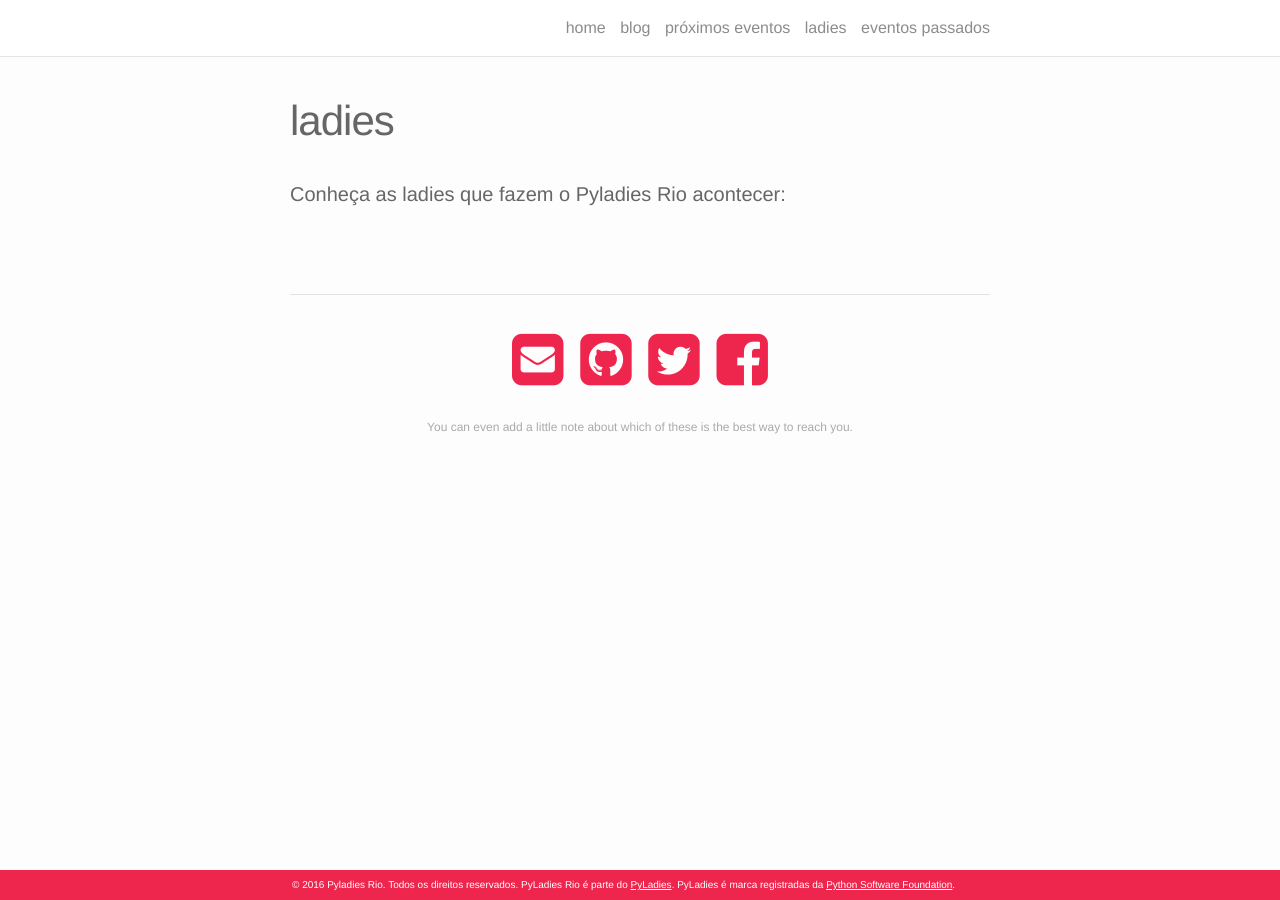
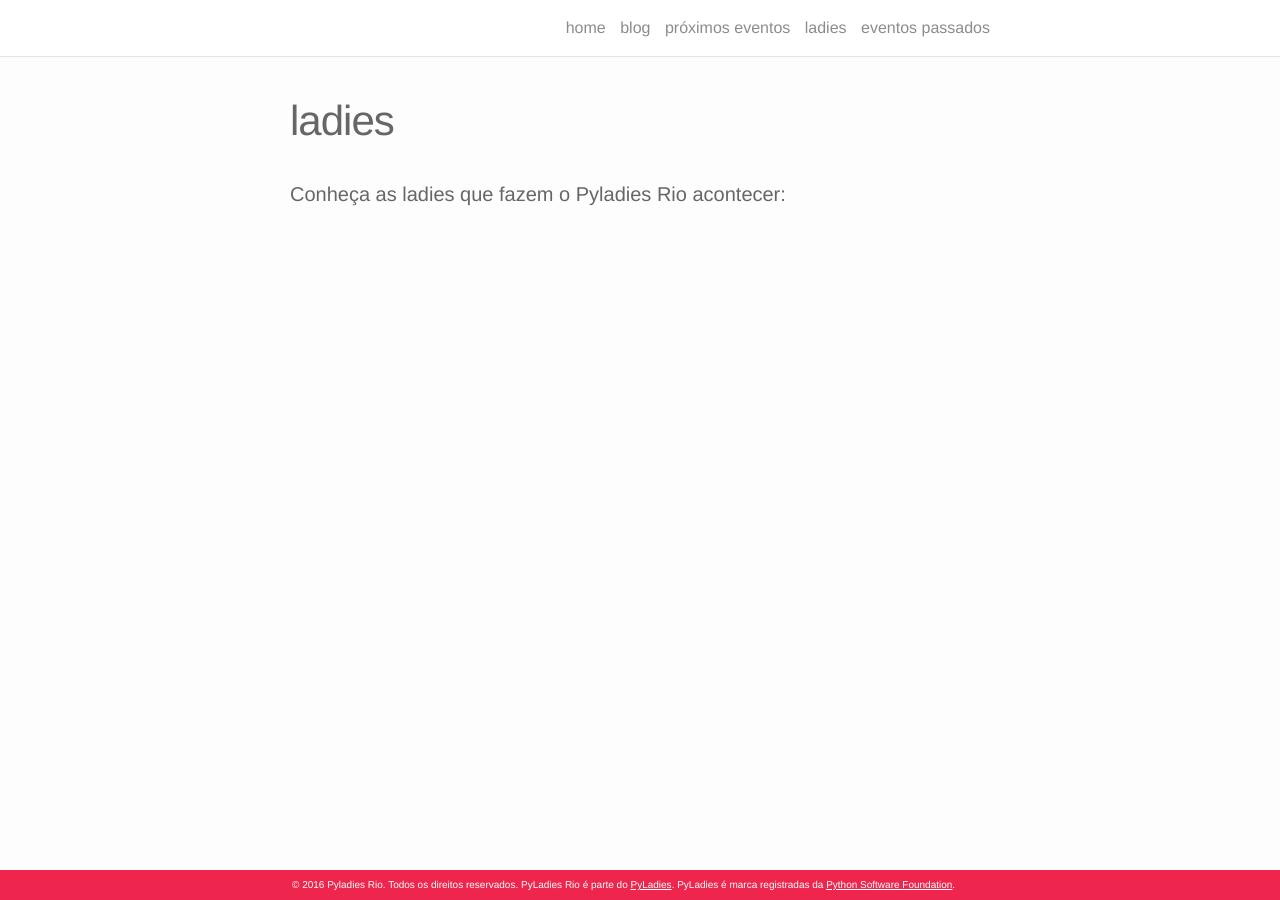
Before and after one commit to PyLadiesRio/PyladiesRio.github.io, a Jekyll site: the page built from ladies.md, in a window 1280 px wide. Built offline with Jekyll 4.4.1, drawn with Linux system fonts in a browser that asks for light colours; nearby versions of some CDN libraries.

Commit message:
Alterando a página ladies

```diff
--- a/ladies.md
+++ b/ladies.md
@@ -6,18 +6,3 @@ permalink: /ladies/
 
 <h4>Conheça as ladies que fazem o Pyladies Rio acontecer: </h4>
 <br/>
-
-
-<br/>
-<hr/>
-<br/>
-<span class="contacticon center">
-    <a href="mailto:rio@pyladies.com"><i class="fa fa-envelope-square"></i></a>
-    <a href="https://github.com/PyladiesRio" target="_blank"><i class="fa fa-github-square"></i></a>
-    <a href="https://twitter.com/rio_pyladies" target="_blank"><i class="fa fa-twitter-square"></i></a>
-    <a href="https://twitter.com/rio_pyladies" target="_blank"><i class="fa fa-facebook-square"></i></a>
-</span>
-
-<div class="col three caption">
-    You can even add a little note about which of these is the best way to reach you.
-</div>
```
